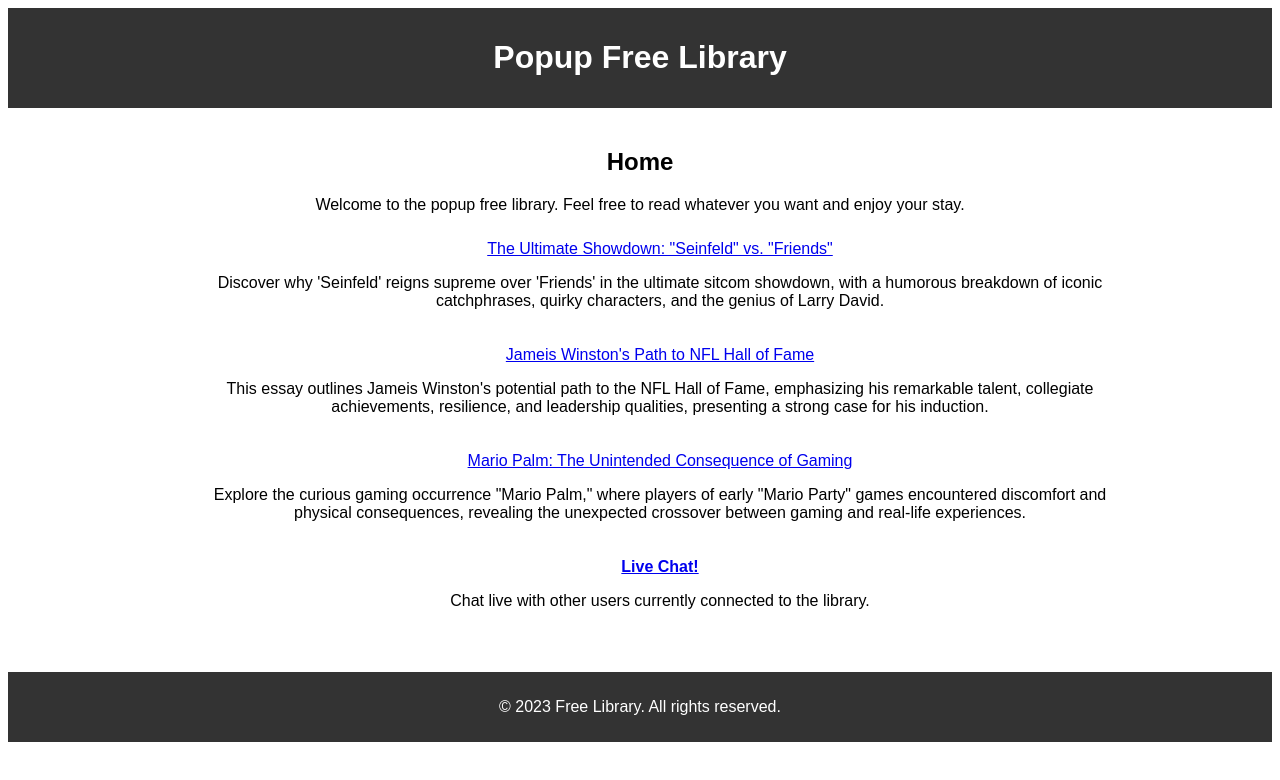
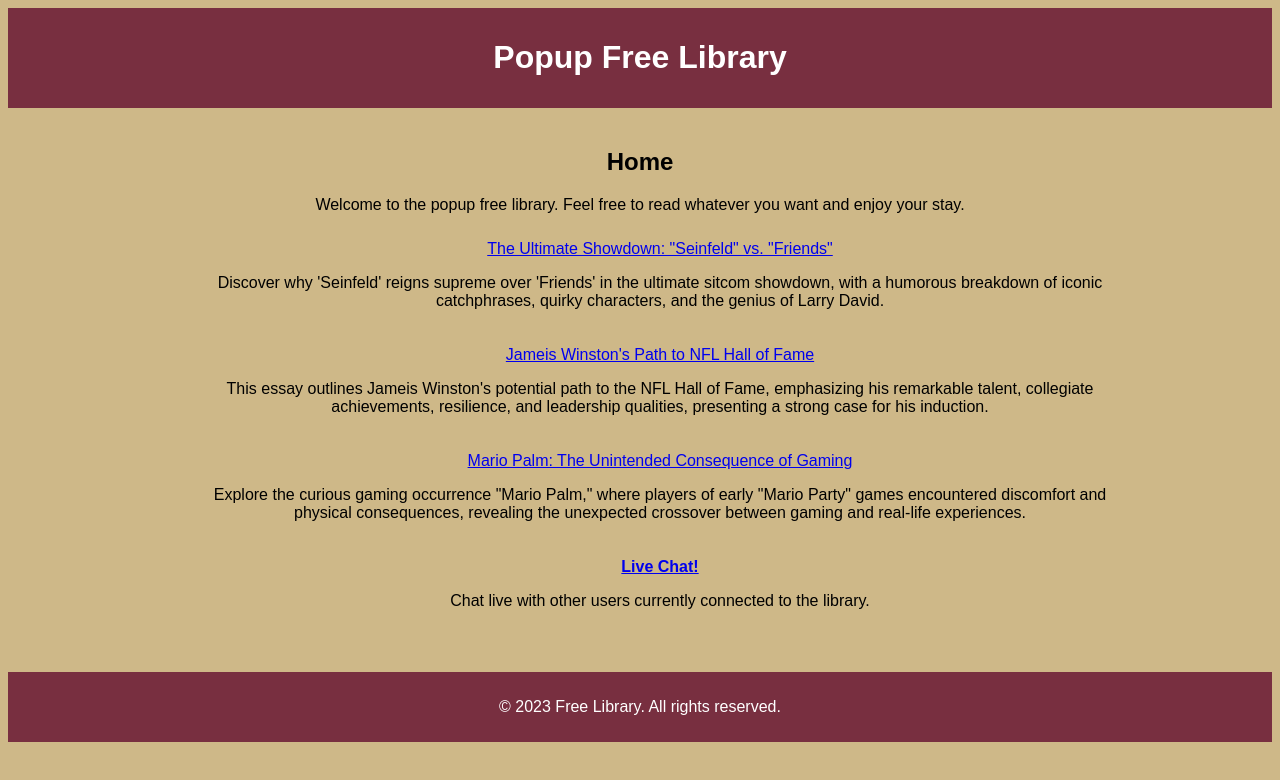
Before and after one commit to motherbrainn/pocket-wifi-free-library, a plain HTML site: page data/index.html in a window 1280 px wide. Drawn offline with Linux system fonts and the light colour scheme.

Commit message:
feat: change colors

```diff
--- a/data/style.css
+++ b/data/style.css
@@ -2,10 +2,11 @@
 body {
   font-family: Arial, sans-serif;
   text-align: center;
+  background-color: #ceb888;
 }
 
 header {
-  background-color: #333;
+  background-color: #782f40;
   color: #fff;
   padding: 10px 0;
 }
@@ -45,7 +46,7 @@ main {
 }
 
 footer {
-  background-color: #333;
+  background-color: #782f40;
   color: #fff;
   padding: 10px 0;
 }
```
